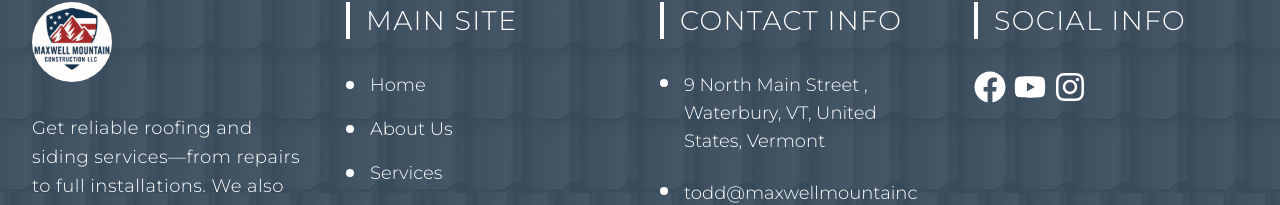
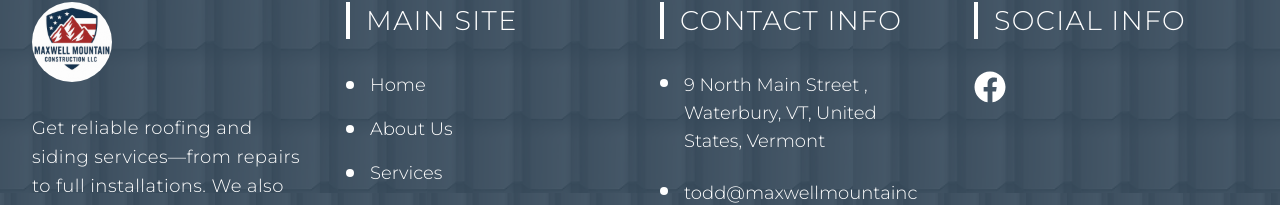
Before and after one commit to 36websolutions-arch/Maxwell-Mountain-Construction, a Next.js app: page / in a window 1280 px wide. Shown: the part 7684-7889 px from the top of the page. Built offline with nearby package versions, Linux system fonts and the light colour scheme.

Commit message:
update social link

```diff
--- a/src/common/Footer.tsx
+++ b/src/common/Footer.tsx
@@ -35,13 +35,16 @@ export default function Footer() {
   const socialLinks = [
     {
       icon: <FaFacebook className="w-8 h-8" />,
+      href: "https://www.facebook.com/share/1KTb74LUYB/?mibextid=wwXIfr",
     },
-    {
-      icon: <FaYoutube className="w-8 h-8" />,
-    },
-    {
-      icon: <FaInstagram className="w-8 h-8" />,
-    },
+    // {
+    //   icon: <FaYoutube className="w-8 h-8" />,
+    //   href: "https://www.youtube.com/@maxwellmountainconstruction",
+    // },
+    // {
+    //   icon: <FaInstagram className="w-8 h-8" />,
+    //   href: "https://www.instagram.com/maxwellmountainconstruction/",
+    // },
   ];
 
   return (
@@ -160,7 +163,8 @@ export default function Footer() {
                   {socialLinks.map((social, index) => (
                     <Link
                       key={index}
-                      href="#"
+                      href={social.href}
+                      target="_blank"
                       className="group flex flex-col items-center justify-center">
                       <div
                         className={`text-white transition-colors duration-300 mb-1 lg:mb-2`}>
```
